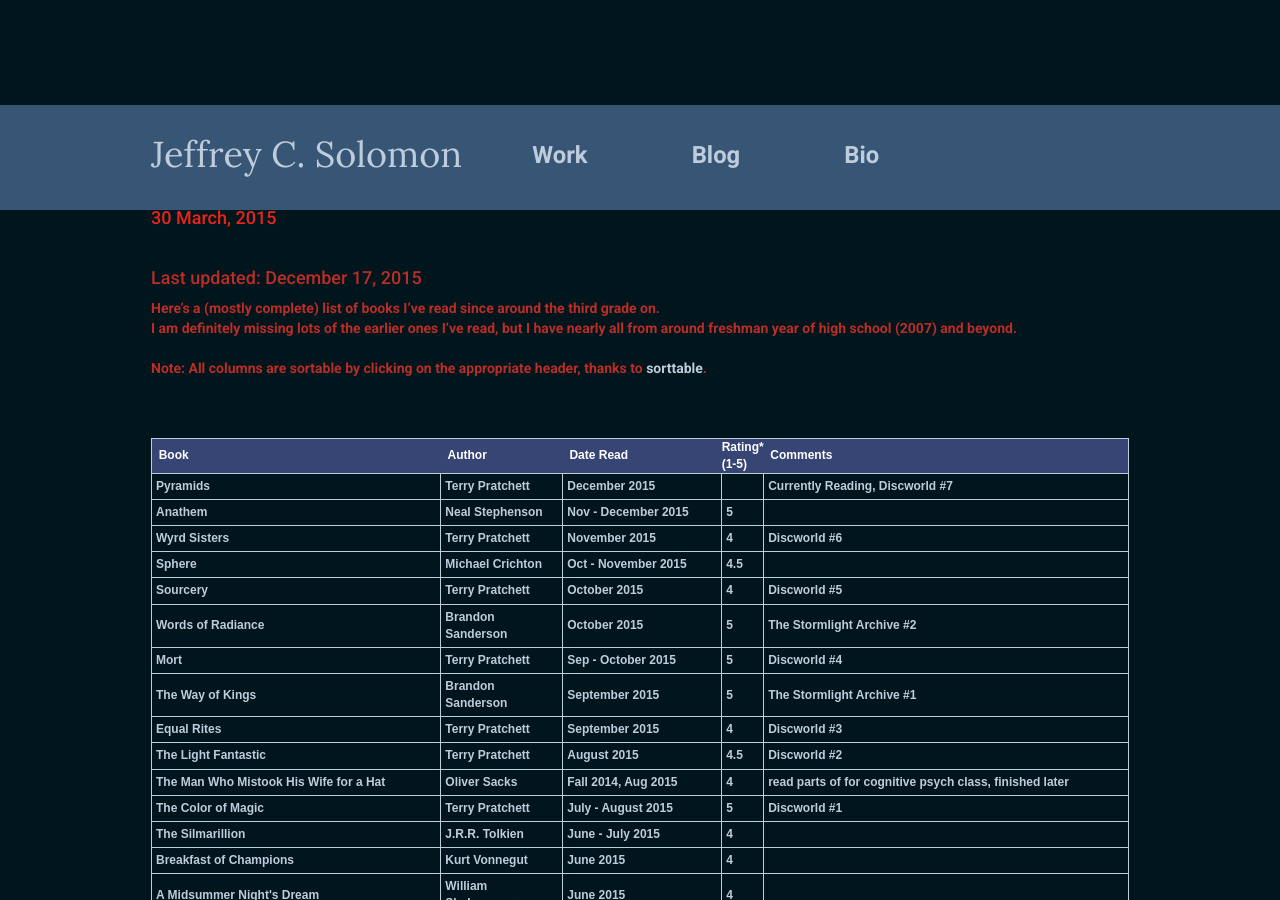
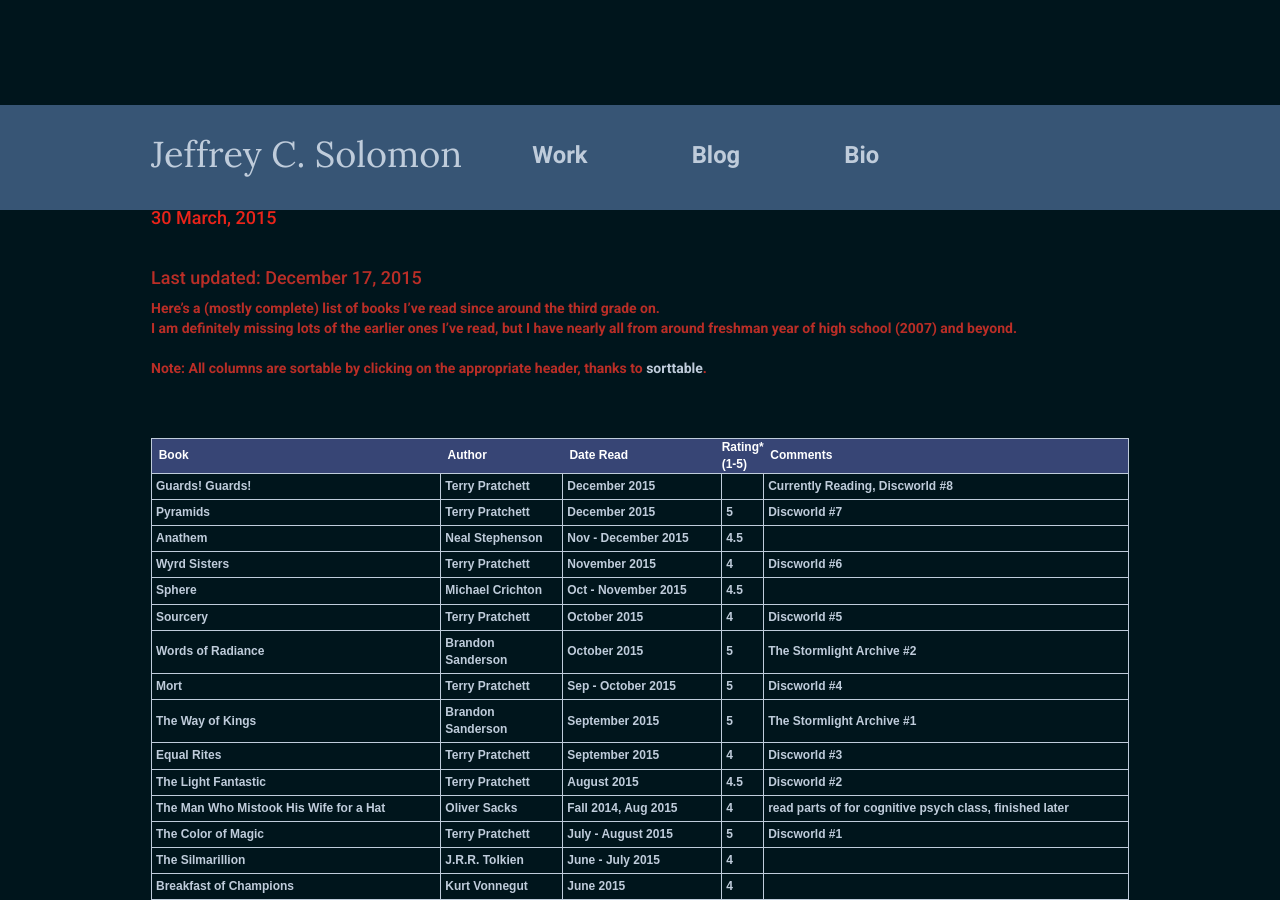
Before and after one commit to JeffSolo/jeffsolo.github.com, a Jekyll site: the page built from _posts/2015-03-30-books.md, in a window 1280 px wide and 900 px high. Built offline with Jekyll 4.4.1, drawn with Linux system fonts in a browser that asks for light colours; nearby versions of some CDN libraries; Markdown is read by kramdown in place of the engine named in the settings; some of the changed text lies outside the part shown.

Commit message:
updated books

```diff
--- a/_includes/books.html
+++ b/_includes/books.html
@@ -19,8 +19,9 @@
 }
 </style><table class="tableizer-table sortable">
 <tr class="tableizer-firstrow fingerpointer"><th>&nbsp;&nbsp;Book</th><th>&nbsp;&nbsp;Author</th><th>&nbsp;&nbsp;Date Read</th><th>Rating* <br>(1-5)</th><th>&nbsp;&nbsp;Comments</th></tr>
- <tr><td>Pyramids</td><td>Terry Pratchett</td><td sorttable_customkey="-15">December 2015</td><td></td><td>Currently Reading, Discworld #7</td></tr>
- <tr><td>Anathem</td><td>Neal Stephenson</td><td sorttable_customkey="-15">Nov - December 2015</td><td>5</td><td></td></tr>
+ <tr><td>Guards! Guards!</td><td>Terry Pratchett</td><td sorttable_customkey="-17">December 2015</td><td></td><td>Currently Reading, Discworld #8</td></tr>
+ <tr><td>Pyramids</td><td>Terry Pratchett</td><td sorttable_customkey="-16">December 2015</td><td>5</td><td>Discworld #7</td></tr>
+ <tr><td>Anathem</td><td>Neal Stephenson</td><td sorttable_customkey="-15">Nov - December 2015</td><td>4.5</td><td></td></tr>
  <tr><td>Wyrd Sisters</td><td>Terry Pratchett</td><td sorttable_customkey="-14">November 2015</td><td>4</td><td>Discworld #6</td></tr>
  <tr><td>Sphere</td><td>Michael Crichton</td><td sorttable_customkey="-13">Oct - November 2015</td><td>4.5</td><td></td></tr>
  <tr><td>Sourcery</td><td>Terry Pratchett</td><td sorttable_customkey="-12">October 2015</td><td>4</td><td>Discworld #5</td></tr>
--- a/_posts/2015-03-30-books.md
+++ b/_posts/2015-03-30-books.md
@@ -23,6 +23,8 @@
 <br>
 * I never give a book I finish a 1.
 <br>
+Series finished before I started keeping track are lumped together (Lord of the Rings, Wheel of Time, etc)
+<br>
 Rating preceded by '~' is my approximate guess for what I think I would rate it if I read it again today.
 <br>
 Rating followed by '!' is what I believe my rating would have been at the time I read it.
```
Also changed, not shown: other parts of _includes/books.html (+2 -2 lines), 1 other file.
